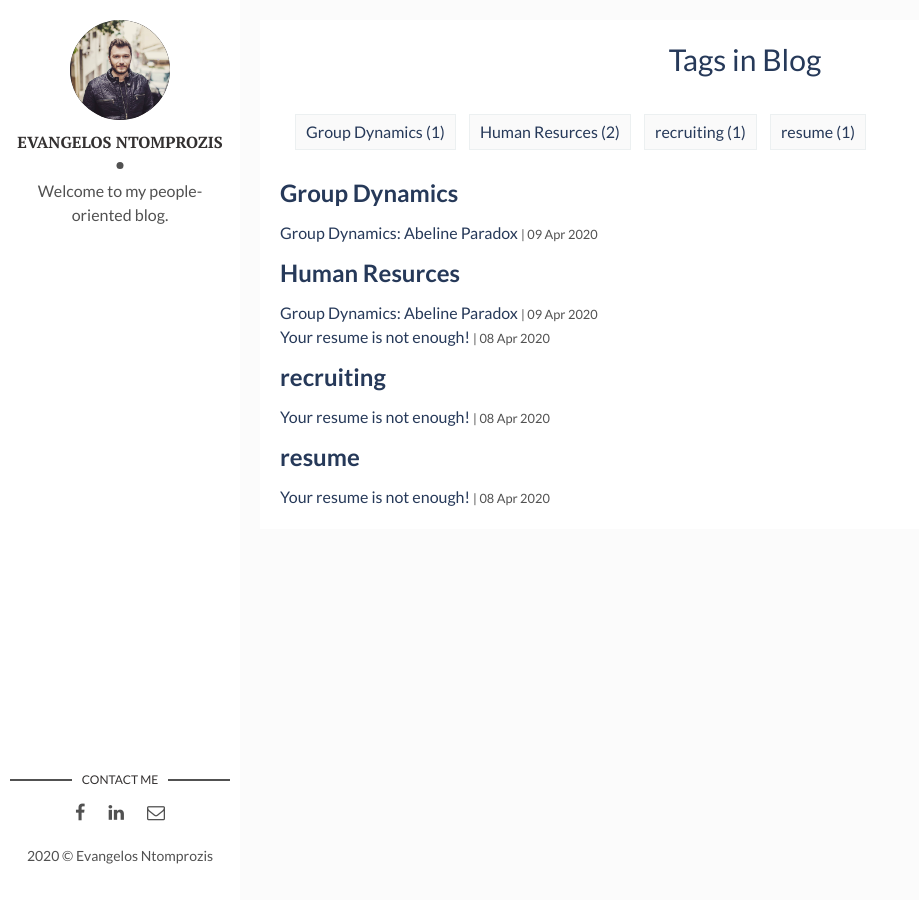
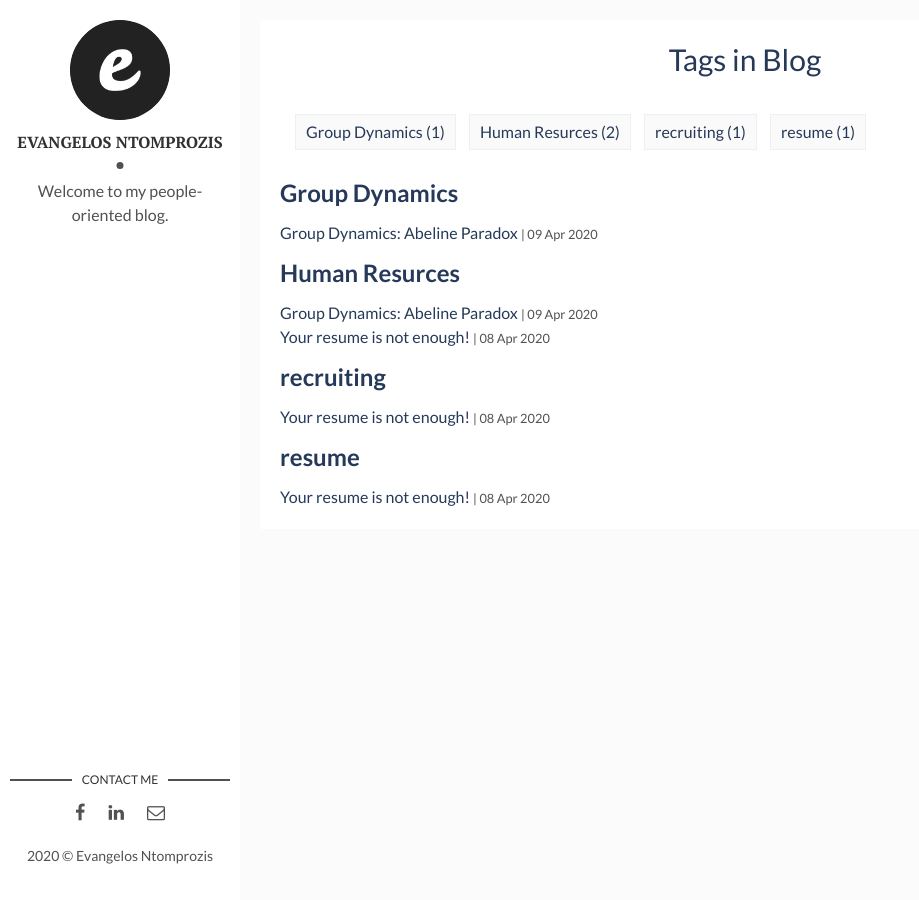
Before and after one commit to evangntomp/evnto.xyz, a Jekyll site: the page built from tags.html, in a window 1280 px wide. Shown: the whole page, without its empty margins (0-919 px from the left). Built offline with Jekyll 4.4.1, drawn with Linux system fonts in a browser that asks for light colours.

Commit message:
Update _config.yml

```diff
--- a/_config.yml
+++ b/_config.yml
@@ -10,7 +10,7 @@ site-twitter: #if your site has a twitter account, enter it here
 
 # Author Settings
 author: Evangelos Ntomprozis
-author-img:  profile_pic.jpg # add your photo
+author-img:  apple-touch-icon.png # add your photo
 about-author: "Welcome to my people-oriented blog. "
 social-facebook: vagelisnto
 social-linkedin: vntomprozi
```
